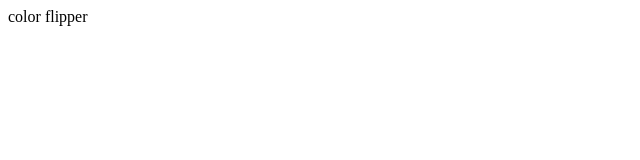
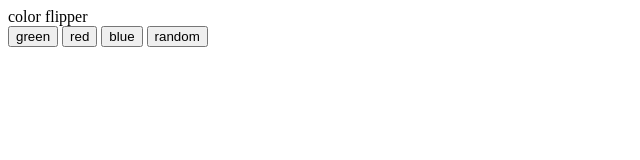
Before and after one commit to fslvrse/colorflipper, a plain HTML site: page index.html in a window 1280 px wide. Shown: the whole page, without its empty margins (0-640 px from the left). Drawn offline with Linux system fonts and the light colour scheme.

Commit message:
made the buttons

```diff
--- a/index.html
+++ b/index.html
@@ -7,6 +7,10 @@
 </head>
 <body>
     <header>color flipper</header>
+    <button id="green">green</button>
+     <button id="red">red</button>
+      <button id="blue">blue</button>
+       <button id="random">random</button>
 
 </body>
 </html>
```
